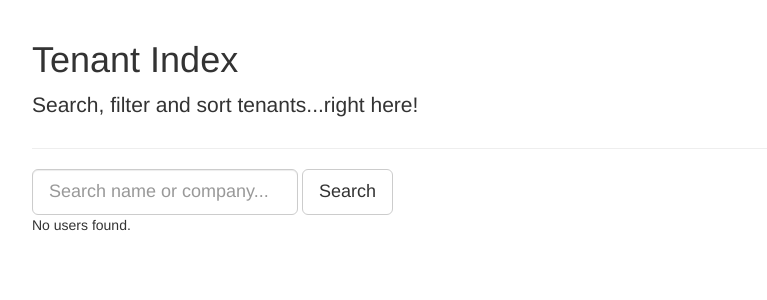
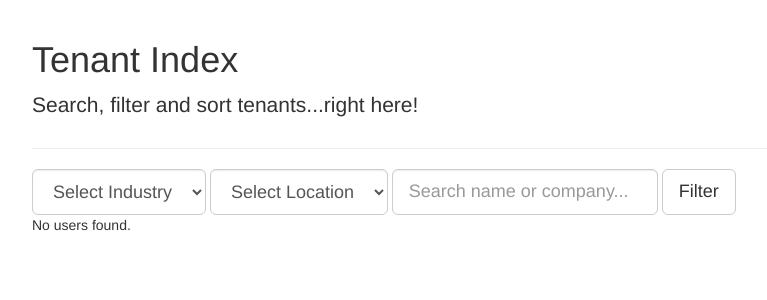
Before and after one commit to marchibbins/bootstrap-tenants, a Django app: template index/templates/index.html in a window 1280 px wide. Shown: the top 300 px of the page, without its empty margins (38-805 px from the left). Run offline with Django 3.2, Linux system fonts and the light colour scheme; the template is opened without the code that fills it, so the values that code supplies are empty; parts of the project's set-up code (start-up, migrations or seed data) failed here and were passed over; some libraries are stand-ins or nearby versions.

Commit message:
Added searching and filtering

```diff
--- a/bootstraptenants/settings.py
+++ b/bootstraptenants/settings.py
@@ -56,6 +56,11 @@ DATABASES = {
 # Auth profile
 # AUTH_PROFILE_MODULE = 'index.UserProfile'
 
+TEMPLATE_CONTEXT_PROCESSORS = (
+    'django.core.context_processors.request',
+    'django.contrib.auth.context_processors.auth',
+)
+
 # Internationalization
 # https://docs.djangoproject.com/en/1.6/topics/i18n/
 LANGUAGE_CODE = 'en-us'
--- a/index/templates/index.html
+++ b/index/templates/index.html
@@ -8,14 +8,28 @@
         <h1>Tenant Index</h1>
         <p class="lead">Search, filter and sort tenants...right here!</p>
     </div>
-    <form role="form" class="form-inline">
+    <form method="get" action="{% url 'index' %}" role="form" class="form-inline">
         <div class="form-group">
-            <label class="sr-only" for="index__search">Email address</label>
-            <input class="form-control input-lg index__search" type="search" id="index__search" placeholder="Search name or company..." />
+            <label class="sr-only" for="industry">Industry</label>
+            <select class="form-control input-lg" name="industry" id="index__industry">
+                <option value="-1">Select Industry</option>
+            {% for industry in industries %}
+                <option value="{{ industry.id }}">{{ industry }}</option>
+            {% endfor %}
+            </select>
+            <label class="sr-only" for="location">Location</label>
+            <select class="form-control input-lg" name="location" id="index__location">
+                <option value="-1">Select Location</option>
+            {% for location in locations %}
+                <option value="{{ location.id }}">{{ location }}</option>
+            {% endfor %}
+            </select>
+            <label class="sr-only" for="search_tenant_name">Search name or company</label>
+            <input class="form-control input-lg index__search" type="search" id="search_tenant_name" name="search" placeholder="Search name or company..." />
         </div>
         <div class="form-group">
             <button class="btn btn-lg btn-default" type="submit">
-              Search
+              Filter
             </button>
         </div>
     </form>
@@ -23,12 +37,14 @@
         <table class="table table-striped table-hover">
             <thead>
                 <tr>
-                    <th>First name <a href="?sort=first_name" title="Sort by first name">▾</a> <a href="?sort=-first_name" title="Sort by first name">▴</a>  </th>
-                    <th>Last name <a href="?sort=last_name" title="Sort by last name">▾</a> <a href="?sort=-last_name" title="Sort by last name">▴</a>  </th>
-                    <th>Email <a href="?sort=email" title="Sort by email">▾</a> <a href="?sort=-email" title="Sort by email">▴</a>  </th>
+                    {% load add_get_parameter %}
+                    <th>First name <a href="{% add_get sort='first_name' %}" title="Sort by first name">▾</a> <a href="{% add_get sort='-first_name' %}" title="Sort by first name">▴</a>  </th>
+                    <th>Last name <a href="{% add_get sort='last_name' %}" title="Sort by last name">▾</a> <a href="{% add_get sort='-last_name' %}" title="Sort by last name">▴</a>  </th>
+                    <th>Email <a href="{% add_get sort='email_name' %}" title="Sort by email">▾</a> <a href="{% add_get sort='-email' %}" title="Sort by email">▴</a>  </th>
                     <th>Company</th>
                     <th>Date Joined</th>
                     <th>Industry/Sector</th>
+                    <th>Location</th>
                     <th></th>
                 </tr>
             </thead>
@@ -41,6 +57,7 @@
                         <td>{{ tenant.company }}</td>
                         <td>{{ tenant.moved_in_date }}</td>
                         <td>{{ tenant.industries.all|join:", " }}</td>
+                        <td>{{ tenant.location }}</td>
                         <td><a href="{% url 'profile' tenant.user.id %}">Open</a></button></td>
                     </tr>
                 {% endfor %}
--- /dev/null
+++ b/index/templatetags/add_get_parameter.py
@@ -0,0 +1,51 @@
+from django.template import Library, Node, resolve_variable
+
+register = Library()
+
+"""
+source: https://djangosnippets.org/snippets/2428/
+
+The tag generates a parameter string in form '?param1=val1&param2=val2'.
+The parameter list is generated by taking all parameters from current
+request.GET and optionally overriding them by providing parameters to the tag.
+
+This is a cleaned up version of http://djangosnippets.org/snippets/2105/. It
+solves a couple of issues, namely:
+ * parameters are optional
+ * parameters can have values from request, e.g. request.GET.foo
+ * native parsing methods are used for better compatibility and readability
+ * shorter tag name
+
+Usage: place this code in your appdir/templatetags/add_get_parameter.py
+In template:
+{% load add_get_parameter %}
+<a href="{% add_get param1='const' param2=variable_in_context %}">
+Link with modified params
+</a>
+
+It's required that you have 'django.core.context_processors.request' in
+TEMPLATE_CONTEXT_PROCESSORS
+
+Original version's URL: http://django.mar.lt/2010/07/add-get-parameter-tag.html
+"""
+
+class AddGetParameter(Node):
+    def __init__(self, values):
+        self.values = values
+
+    def render(self, context):
+        req = resolve_variable('request', context)
+        params = req.GET.copy()
+        for key, value in self.values.items():
+            params[key] = value.resolve(context)
+        return '?%s' %  params.urlencode()
+
+
+@register.tag
+def add_get(parser, token):
+    pairs = token.split_contents()[1:]
+    values = {}
+    for pair in pairs:
+        s = pair.split('=', 1)
+        values[s[0]] = parser.compile_filter(s[1])
+    return AddGetParameter(values)
```
Also changed, not shown: index/views.py (+30 -4 lines), index/templatetags/__init__.py (added).
